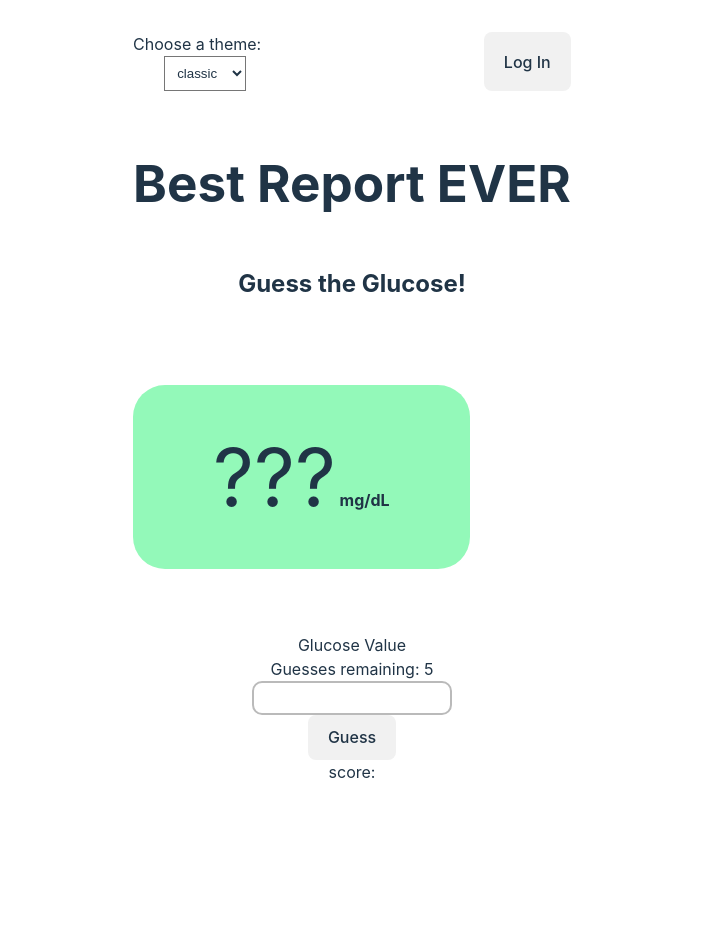
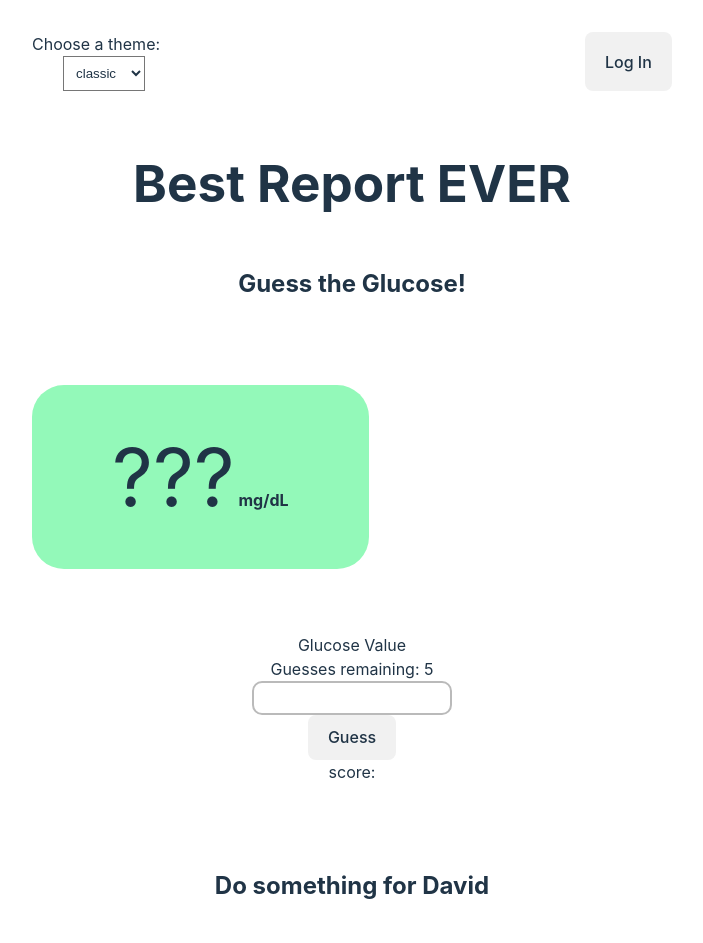
Before and after one commit to Annalisa11/vitals-report, a React (Vite) app in the folder web/: page / in a window 1280 px wide. Shown: the top 943 px of the page, without its empty margins (288-991 px from the left). Before the commit the page ends 880 px from the top, so only its background shows below. Built offline with nearby package versions, Linux system fonts and the light colour scheme; no server answers.

Commit message:
added jokes to not logged in page

```diff
--- a/web/src/App.tsx
+++ b/web/src/App.tsx
@@ -150,6 +150,7 @@ const App: React.FC = () => {
             </Button>
             <div>score: {score}</div>
           </form>
+          <Jokes />
         </main>
       )}
     </div>
```
